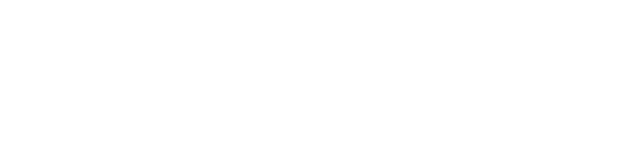
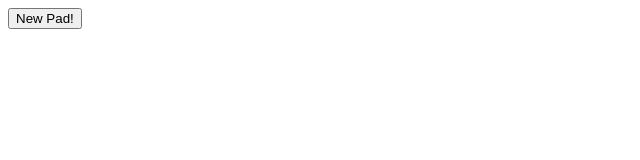
Before and after one commit to Samar-exe/Etch-a-Sketch, a plain HTML site: page index.html in a window 1280 px wide. Shown: the whole page, without its empty margins (0-640 px from the left). Drawn offline with Linux system fonts and the light colour scheme.

Commit message:
Add a button

```diff
--- a/index.html
+++ b/index.html
@@ -8,6 +8,7 @@
     <script src="./script.js" defer></script>
 </head>
 <body>
+    <button>New Pad!</button>
     <div id="container"></div>
 </body>
 </html>
```
